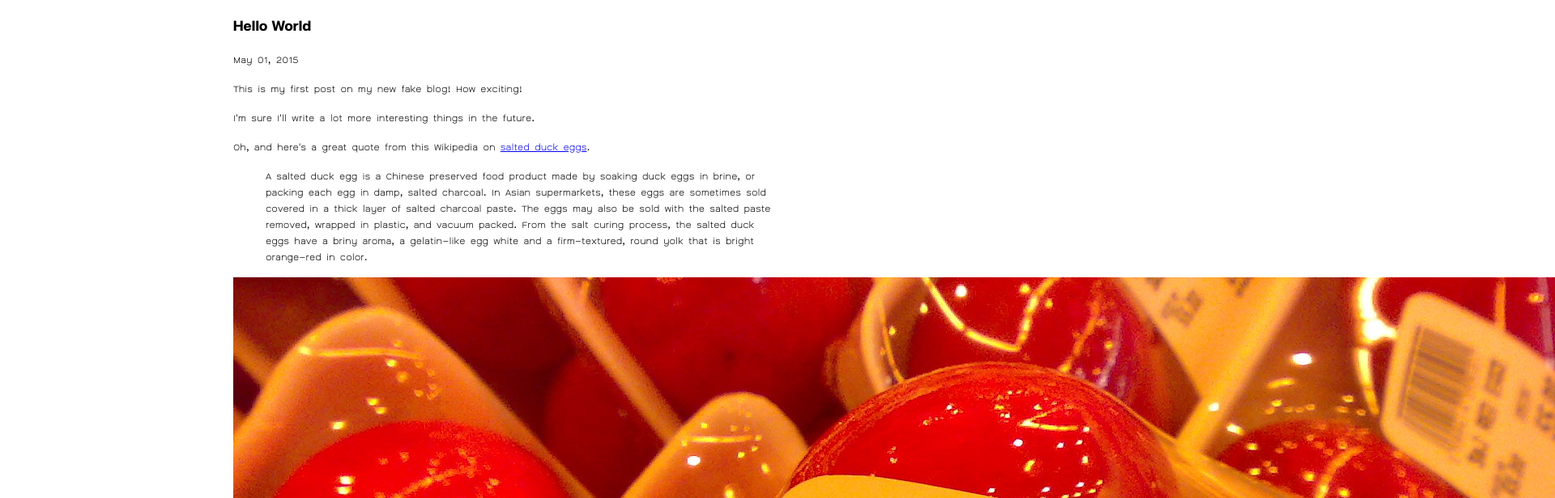
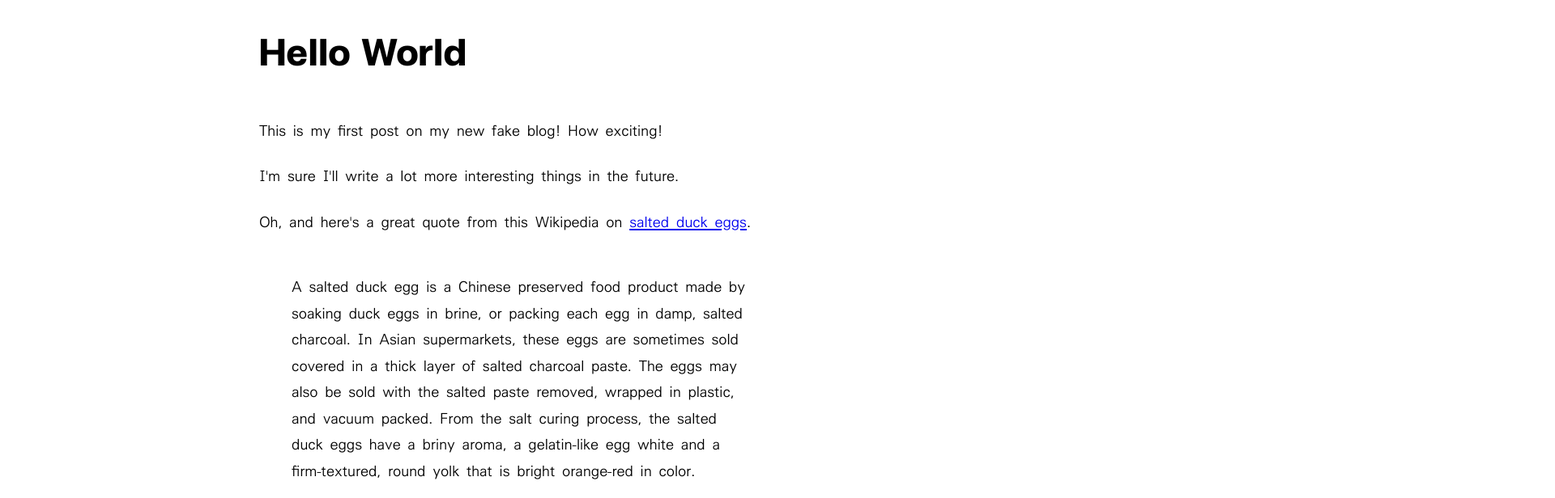
Before and after one commit to theThaiAstro/Chalawan, a Gatsby site: page /hello-world in a window 1280 px wide. Shown: the top 616 px of the page at 81% size, 1920 px wide, since content can reach past the window. Built offline with nearby package versions, Linux system fonts and the light colour scheme; Gatsby itself is replaced by a stand-in of ours; some packages are replaced by stand-ins of ours.

Commit message:
[Feat] Add details and styling to post page (#4)
* Add initial type settings

* Create post page

Co-authored-by: Thammarith <thammarith@users.noreply.github.com>

```diff
--- /dev/null
+++ b/content/blog/juno-test/index.md
@@ -0,0 +1,13 @@
+---
+title: วงโคจรอะโพฟิสขยับ โลกเสี่ยงมากขึ้น
+date: '2015-05-01T22:12:03.284Z'
+description: วงโคจรอะโพฟิสขยับ โลกเสี่ยงมากขึ้น
+---
+
+ย้อนหลังไป 16 ปี วันที่ 19 มิถุนายน 2547 นักดาราศาสตร์ที่หอดูดาวแห่งชาติคิตต์พีกในทูซอน แอริโซนา ค้นพบดาวเคราะห์น้อยดวงหนึ่ง ต่อมาได้ชื่อว่า 99942 อะโพฟิส (99942 & Apophis)
+
+เมื่อคำนวณวงโคจรของดาวเคราะห์น้อยดวงนี้ พบว่ามีวงโคจรใกล้วงโคจรโลก มีคาบการโคจร 323.6 วัน  จึงมีโอกาสเข้ามาใกล้โลกทุก 8-9 ปี โดยเฉพาะในปี 2572, 2579 และปี 2611 จะเข้าใกล้มากกว่าปกติ มากจนต้องจับตาเป็นพิเศษ
+
+ศูนย์ดาวเคราะห์น้อยของสหพันธ์ดาราศาสตร์สากลจัดอะโพฟิสไว้เป็นวัตถุประเภท ดาวเคราะห์น้อยอันตรายยิ่ง (Potentially Hazardous Asteroid)
+
+เมื่อวันที่ 26 ตุลาคม 2563 เดฟ ทอเลน นักดาราศาสตร์จากมหาวิทยาลัยฮาวาย หนึ่งในผู้ค้นพบอะโพฟิส ซึ่งได้ติดตามสอดส่องดาวเคราะห์น้อยดวงนี้มาตั้งแต่ค้นพบ ได้รายงานถึงการค้นพบสำคัญที่อาจทำให้นักดาราศาสตร์ต้องให้ความสนใจอะโพฟิสมากขึ้นไปอีก ทอเลนได้ติดตามดาวเคราะห์น้อยดวงนี้โดยใช้กล้องซุบะรุขนาด 8.2 เมตรบนยอดเขามานาเคอาของฮาวาย พบว่าอะโพฟิสมีตำแหน่งเคลื่อนไปจากที่คำนวณไว้ประมาณ 170 เมตรต่อปี
--- /dev/null
+++ b/src/components/PostHeader/PostHeader.module.scss
@@ -0,0 +1,6 @@
+.postTitle {
+    font-family: 'FC Minimal';
+    font-size: 8rem;
+    line-height: 100%;
+    margin: 4rem 0 0;
+}
--- a/src/components/PostHeader/PostHeader.tsx
+++ b/src/components/PostHeader/PostHeader.tsx
@@ -1,12 +1,16 @@
 import React from 'react';
 import Post from '../../types/post';
+
+import styles from './PostHeader.module.scss';
 
 type PostHeaderProps = Pick<Post, 'title' | 'date'>;
 
 const PostHeader: React.FC<PostHeaderProps> = ({ date, title }) => (
-	<header>
-		<h1 itemProp="headline">{title}</h1>
-		<p>{date}</p>
+	<header className={styles.postHeader}>
+		<h1 className={styles.postTitle} itemProp="headline">
+			{title}
+		</h1>
+		{/* <p>{date}</p> */}
 	</header>
 );
 
--- a/src/components/common/Layout/Layout.module.scss
+++ b/src/components/common/Layout/Layout.module.scss
@@ -1,7 +1,7 @@
 .layoutWrapper {
     & > * {
         margin: 0 auto;
-        max-width: 88rem;
+        max-width: 80rem;
         width: 100%;
     }
 }
--- a/src/components/common/Layout/Layout.tsx
+++ b/src/components/common/Layout/Layout.tsx
@@ -13,11 +13,7 @@ const Layout: React.FC<LayoutProps> = ({ children }) => (
 
 		<main>{children}</main>
 
-		<footer>
-			© {new Date().getFullYear()}, Built with
-			{` `}
-			<a href="https://www.gatsbyjs.com">Gatsby</a>
-		</footer>
+		<footer style={{ height: '8rem'}}></footer>
 	</div>
 );
 
--- a/src/styles/style.scss
+++ b/src/styles/style.scss
@@ -1,3 +1,5 @@
+@import url('https://fonts.googleapis.com/css2?family=IBM+Plex+Sans:ital,wght@0,100;0,200;0,300;0,400;0,500;0,600;0,700;1,100;1,200;1,300;1,400;1,500;1,600;1,700&display=swap');
+
 :root {
 	font-size: 8px;
 }
--- a/src/styles/typography.scss
+++ b/src/styles/typography.scss
@@ -37,10 +37,37 @@
 }
 
 @font-face {
-	font-family: 'TH-Chara';
-	src: local('TH-Chara'),
-		url('../assets/fonts/th-chara/TH-Chara.woff2') format('woff2'),
-		url('../assets/fonts/th-chara/TH-Chara.woff') format('woff');
-	font-weight: 400;
-	font-style: normal;
+    font-family: 'CmPrasanmit';
+    src: local('CmPrasanmit Bold Italic'), local('CmPrasanmit-BoldItalic'),
+        url('../assets/fonts/cm-prasanmit/CmPrasanmit-BoldItalic.woff2') format('woff2'),
+        url('../assets/fonts/cm-prasanmit/CmPrasanmit-BoldItalic.woff') format('woff');
+    font-weight: bold;
+    font-style: italic;
 }
+
+@font-face {
+    font-family: 'CmPrasanmit';
+    src: local('CmPrasanmit Italic'), local('CmPrasanmit-Italic'),
+        url('../assets/fonts/cm-prasanmit/CmPrasanmit-Italic.woff2') format('woff2'),
+        url('../assets/fonts/cm-prasanmit/CmPrasanmit-Italic.woff') format('woff');
+    font-weight: normal;
+    font-style: italic;
+}
+
+@font-face {
+    font-family: 'CmPrasanmit';
+    src: local('CmPrasanmit'),
+        url('../assets/fonts/cm-prasanmit/CmPrasanmit.woff2') format('woff2'),
+        url('../assets/fonts/cm-prasanmit/CmPrasanmit.woff') format('woff');
+    font-weight: normal;
+    font-style: normal;
+}
+
+@font-face {
+    font-family: 'CmPrasanmit';
+    src: local('CmPrasanmit Bold'), local('CmPrasanmit-Bold'),
+        url('../assets/fonts/cm-prasanmit/CmPrasanmit-Bold.woff2') format('woff2'),
+        url('../assets/fonts/cm-prasanmit/CmPrasanmit-Bold.woff') format('woff');
+    font-weight: bold;
+    font-style: normal;
+}
--- a/src/templates/Post/Post.module.scss
+++ b/src/templates/Post/Post.module.scss
@@ -1,3 +1,16 @@
 .post {
-    font-size: 2rem;
 }
+
+.postContent {
+	font-family: 'CmPrasanmit';
+	font-size: 3.5rem;
+	line-height: 1.16;
+
+	p:first-of-type {
+		margin: 6rem 0 0;
+	}
+
+	p {
+		margin: 3rem 0 0;
+	}
+}
--- a/src/templates/Post/Post.tsx
+++ b/src/templates/Post/Post.tsx
@@ -30,8 +30,9 @@ const BlogPostTemplate = ({ data, location }) => {
 				/>
 
 				<section
+					className={styles.postContent}
+					itemProp="articleBody"
 					dangerouslySetInnerHTML={{ __html: post.html }}
-					itemProp="articleBody"
 				/>
 
 				{/* <footer>
```
Also changed, not shown: src/assets/fonts/cm-prasanmit/CmPrasanmit-Bold.woff (added), src/assets/fonts/cm-prasanmit/CmPrasanmit-Bold.woff2 (added), src/assets/fonts/cm-prasanmit/CmPrasanmit-BoldItalic.woff (added), src/assets/fonts/cm-prasanmit/CmPrasanmit-BoldItalic.woff2 (added), src/assets/fonts/cm-prasanmit/CmPrasanmit-Italic.woff (added), src/assets/fonts/cm-prasanmit/CmPrasanmit-Italic.woff2 (added), src/assets/fonts/cm-prasanmit/CmPrasanmit.woff (added), src/assets/fonts/cm-prasanmit/CmPrasanmit.woff2 (added), src/assets/fonts/th-chara/TH-Chara.woff (deleted), src/assets/fonts/th-chara/TH-Chara.woff2 (deleted).
